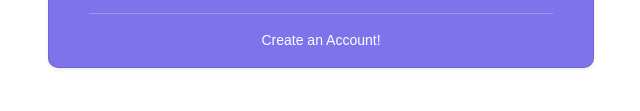
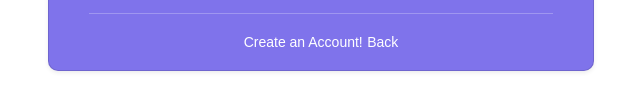
Before and after one commit to Kapil287905/hirex-job-portal-, a plain HTML site: page login.html in a window 1280 px wide. Shown: the part 547-658 px from the top of the page, 319-959 px from the left. Drawn offline with Linux system fonts and the light colour scheme.

Commit message:
login back done

```diff
--- a/login.html
+++ b/login.html
@@ -68,6 +68,7 @@
               <hr>
               <div class="text-center">
                 <a class="font-weight-bold small text-white" href="register.html">Create an Account!</a>
+                <a class="font-weight-bold small text-white" href="register.html">Back</a>
               </div>
             </form>
           </div>
```
